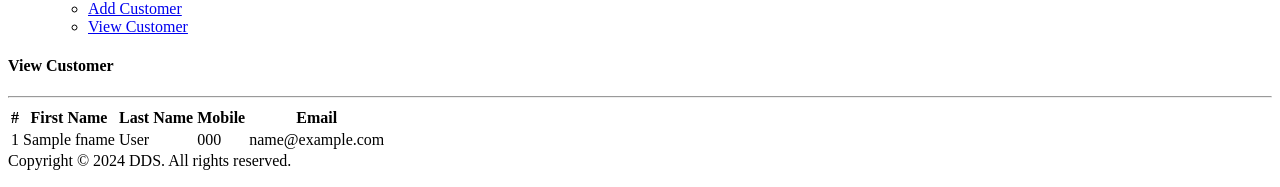
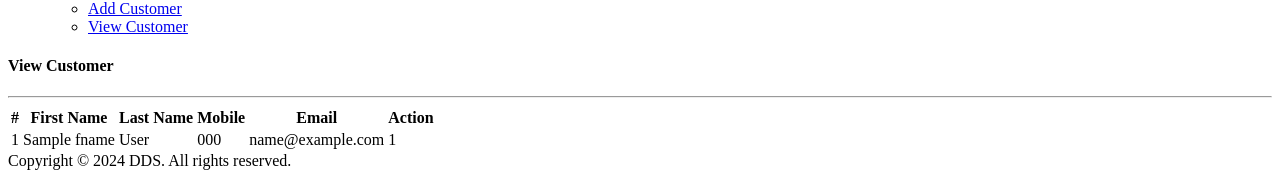
Before and after one commit to imposglobal/introcrm, a CodeIgniter 4 app: the page made by app/Views/customers/view_customers.php in a window 1280 px wide. Shown: the part 613-800 px from the top of the page. Run offline with PHP 8.4 and a stand-in for CodeIgniter, Linux system fonts and the light colour scheme; the template is opened without the code that fills it: most values are stand-ins (such as "Sample title", 1, 10 or a date in 2020); some libraries are stand-ins or nearby versions.

Commit message:
view customer chnages

```diff
--- a/app/Views/customers/view_customers.php
+++ b/app/Views/customers/view_customers.php
@@ -49,18 +49,22 @@
                                             <th scope="col">Last Name</th>
                                             <th scope="col">Mobile</th>
                                             <th scope="col">Email</th>
+                                            <th scope="col">Action</th>
                                         </tr>
                                     </thead>
                                     <tbody>
-                                    <?php if($customers): ?>
+                                    <?php
+                                    $i = 1;
+                                    if($customers): ?>
                                     <?php foreach($customers as $customer): ?>
                                         <tr>
 
-                                            <td><?php echo $customer['lead_id']; ?></td>
+                                            <td><?php echo $i++; ?></td>
                                             <td><?php echo $customer['fname']; ?></td>
                                             <td><?php echo $customer['lname']; ?></td>
                                             <td><?php echo $customer['mobile']; ?></td>
                                             <td><?php echo $customer['email']; ?></td>
+                                            <td><?php echo $customer['lead_id']; ?></td>
                                         </tr>
                                         <?php endforeach; ?>
                                         <?php endif; ?>
```
Also changed, not shown: 4 other files.
